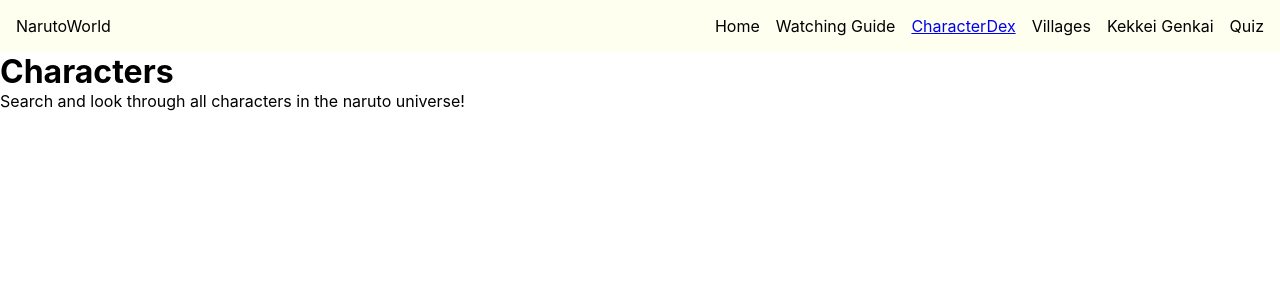
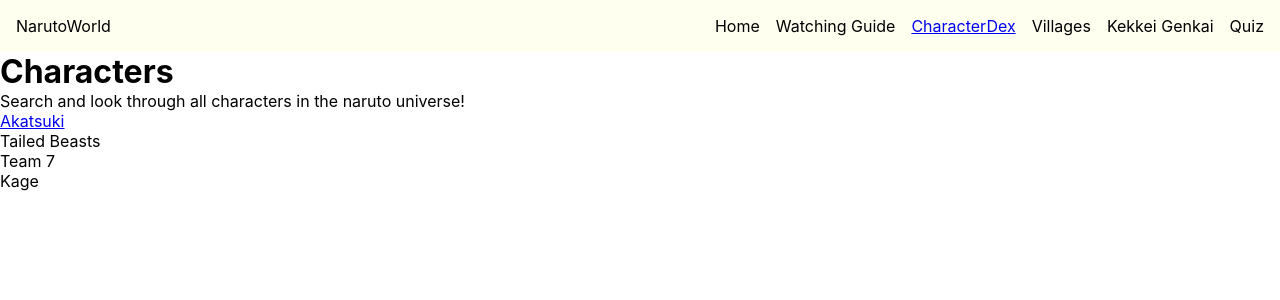
Before and after one commit to p2557506/naruto-app, a React (Create React App) app in the folder client/: page /characterDex in a window 1280 px wide. Shown: the top 300 px of the page. Built offline with nearby package versions, Linux system fonts and the light colour scheme; no server answers.

Commit message:
API for akatsuki characters now workin

```diff
--- a/client/src/App.js
+++ b/client/src/App.js
@@ -3,8 +3,11 @@
 
 
 //Page Imports
-import Home from './home/Home';
-import CharacterDex from './characterDex/CharacterDex';
+
+import CharacterDex from './pages/characterDex/CharacterDex';
+import Home from './pages/home/Home';
+import Akatsuki from './pages/akatsukiPage/Akatsuki';
+
 
 function App() {
   return (
@@ -13,6 +16,8 @@
           <Routes>
             <Route path="/" element = {<Home/>}/>
             <Route path="/characterDex" element = {<CharacterDex/>}/>
+            <Route path="/akatsuki" element = {<Akatsuki/>}/>
+
           </Routes>
         </BrowserRouter>
     </div>
--- /dev/null
+++ b/client/src/pages/akatsukiPage/Akatsuki.jsx
@@ -0,0 +1,38 @@
+import React from 'react'
+import axios from 'axios';
+import { useState,useEffect } from 'react';
+import Navbar from '../../navbar/Navbar';
+
+const Akatsuki = () => {
+
+
+    const [akatsuki,setAkatsuki] = useState([]);
+
+    useEffect(() =>{
+        const fetchAllAkatsuki = async () =>{
+        try {
+            const res = await axios.get("https://dattebayo-api.onrender.com/akatsuki");
+            setAkatsuki(res.data.akatsuki)
+            console.log(res.data.akatsuki);
+        } catch (error) {
+            console.error(error);
+        }
+        }
+        fetchAllAkatsuki();
+    },[])
+
+  return (
+    <div className="akatsukiPage">
+        <div><Navbar/></div>
+
+        {akatsuki.map(akatsukiItem=>(
+            <div className="akatsukiList">
+                <li>{akatsukiItem.name}</li>
+            </div>
+        ))}
+
+    </div>
+  )
+}
+
+export default Akatsuki
--- a/client/src/characterDex/CharacterDex.jsx
+++ b/client/src/pages/characterDex/CharacterDex.jsx
@@ -1,25 +1,35 @@
 import React from 'react'
-import Navbar from '../navbar/Navbar'
+
 import { useEffect,useState } from 'react'
 import axios from 'axios'
+import Navbar from '../../navbar/Navbar';
+import { Link } from 'react-router-dom';
 
 //Axios to allow api request using react app
 
 const CharacterDex = () => {
 
-  const [characters,setCharacters] = useState([]);
+  const [characters,setCharacters] = useState();
+
+
+
 
   useEffect(() =>{
-    const fetchAllCharacters = async ()=>{
+    const fetchAllCharacters = async () =>{
       try {
-        const res = await axios.get("https://narutodb.xyz/api/character");
-        console.log(res);
+        const response = await axios.get("https://dattebayo-api.onrender.com/characters");
+
+        console.log(response);
       } catch (error) {
-        console.log(error)
+        console.error(error);
       }
     }
     fetchAllCharacters();
   },[])
+
+
+
+
 
   return (
     <div className="characterDexContainer">
@@ -32,9 +42,14 @@
       <div className="characterDexDescription">
         <p>Search and look through all characters in the naruto universe!</p>
       </div>
-      <div className="charactersContainer">
-        <div className="characterBox"></div>
-      </div>
+      <ul className="characterGroupContainer">
+        <Link to={"/akatsuki"}><li>Akatsuki</li></Link>
+
+        <li>Tailed Beasts</li>
+        <li>Team 7</li>
+        <li>Kage</li>
+
+      </ul>
     </div>
   )
 }
--- a/client/src/home/Home.jsx
+++ b/client/src/pages/home/Home.jsx
@@ -1,8 +1,9 @@
 import React from 'react'
 import "./home.scss"
+import Navbar from '../../navbar/Navbar'
 
 //Component Imports
-import Navbar from '../navbar/Navbar'
+
 
 const Home = () => {
   return (
```
Also changed, not shown: client/src/pages/akatsukiPage/akatsuki.scss (added), client/src/pages/characterDex/characterDex.scss (added), client/src/pages/home/home.scss (renamed from client/src/home/home.scss), 1 other file (tests, documents, lock files or other folders).
